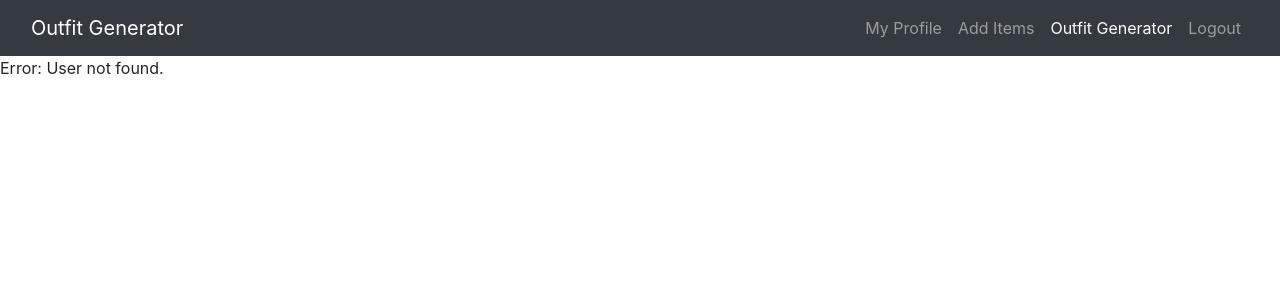
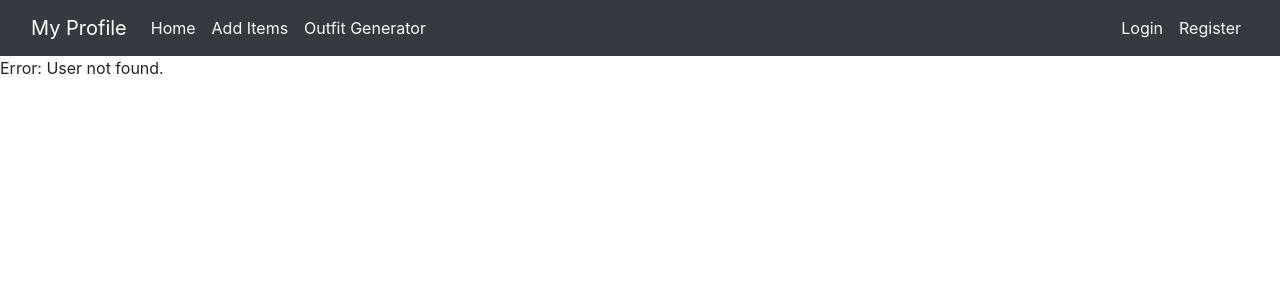
Before and after one commit to Anvitha-Shetty/Wardrobe-Management, a PHP site: page /outfit_gen1.php in a window 1280 px wide. Shown: the top 300 px of the page. Run offline with PHP 8.4, Linux system fonts and the light colour scheme; the visitor is signed in with stand-in values (Sample User, id 1); data that the repository does not hold is empty.

Commit message:
modified navbar of outfit_gen1

```diff
--- a/add_items.html
+++ b/add_items.html
@@ -33,7 +33,7 @@
                     <a class="nav-link text-light" href="add_items.html">Add Items</a>
                 </li>
                 <li class="nav-item">
-                    <a class="nav-link text-light" href="#">Outfit Generator</a>
+                    <a class="nav-link text-light" href="outfit_gen1.php">Outfit Generator</a>
                 </li>
             </ul>
         </div>
--- a/outfit_gen1.php
+++ b/outfit_gen1.php
@@ -10,25 +10,30 @@
 </head>
 <body>
 
-    <nav class="navbar navbar-expand-lg navbar-dark bg-dark">
+<nav class="navbar navbar-expand-lg navbar-dark bg-dark">
         <div class="container-fluid">
-            <a class="navbar-brand" href="#">Outfit Generator</a>
-            <button class="navbar-toggler" type="button" data-toggle="collapse" data-target="#navbarNav" aria-controls="navbarNav" aria-expanded="false" aria-label="Toggle navigation">
+            <a class="navbar-brand" href="#">My Profile</a>
+            <button class="navbar-toggler" type="button" data-bs-toggle="collapse" data-bs-target="#navbarNav" aria-controls="navbarNav" aria-expanded="false" aria-label="Toggle navigation">
                 <span class="navbar-toggler-icon"></span>
             </button>
             <div class="collapse navbar-collapse" id="navbarNav">
-                <ul class="navbar-nav ml-auto">
+                <ul class="navbar-nav mr-auto">
                     <li class="nav-item">
-                        <a class="nav-link" href="dashboard.php">My Profile</a>
+                        <a class="nav-link active text-light" aria-current="page" href="#">Home</a>
                     </li>
                     <li class="nav-item">
-                        <a class="nav-link" href="add_items.html">Add Items</a>
-                    </li>
-                    <li class="nav-item active">
-                        <a class="nav-link" href="#">Outfit Generator</a>
+                        <a class="nav-link text-light" href="add_items.html">Add Items</a>
                     </li>
                     <li class="nav-item">
-                        <a class="nav-link" href="logout.php">Logout</a>
+                        <a class="nav-link text-light" href="outfit_gen1.php">Outfit Generator</a>
+                    </li>
+                </ul>
+                <ul class="navbar-nav">
+                    <li class="nav-item">
+                        <a class="nav-link text-light" href="login.html">Login</a>
+                    </li>
+                    <li class="nav-item">
+                        <a class="nav-link text-light" href="register.html">Register</a>
                     </li>
                 </ul>
             </div>
```
